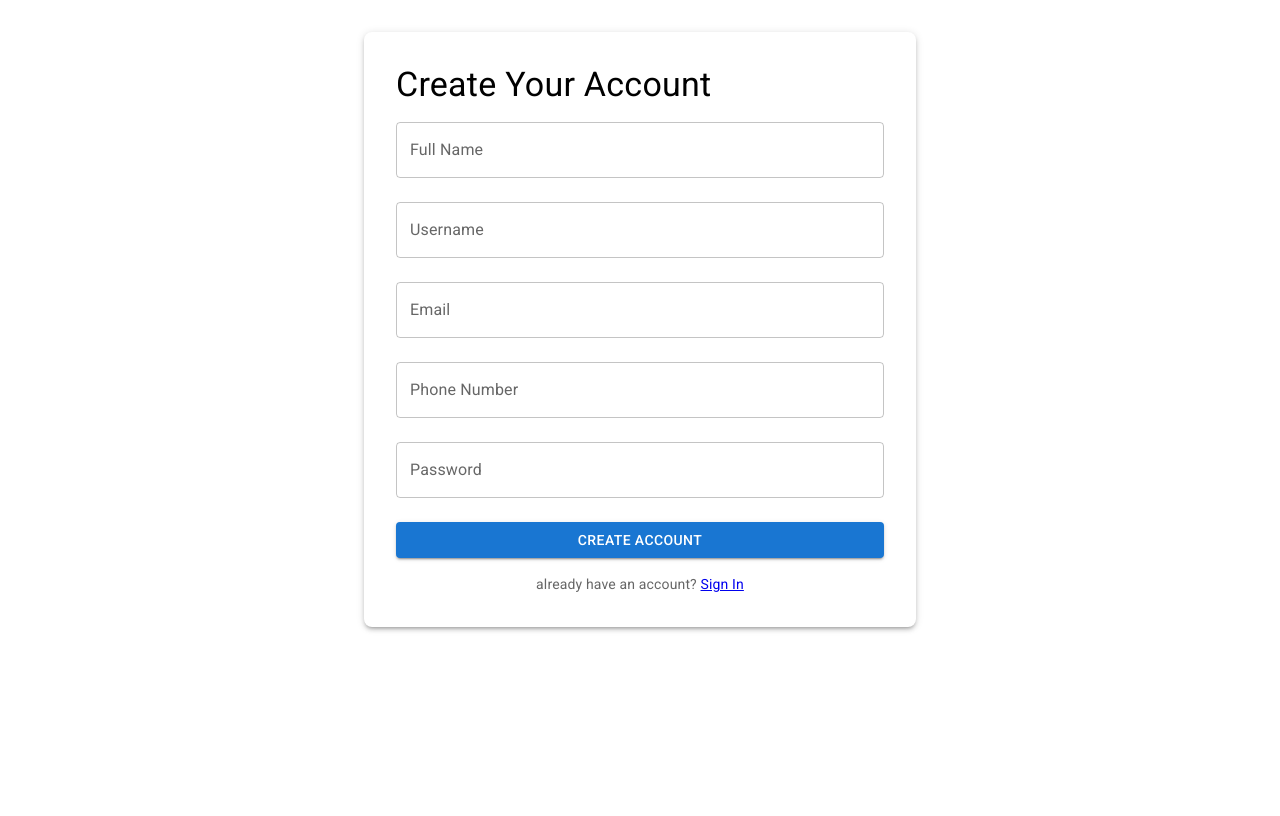
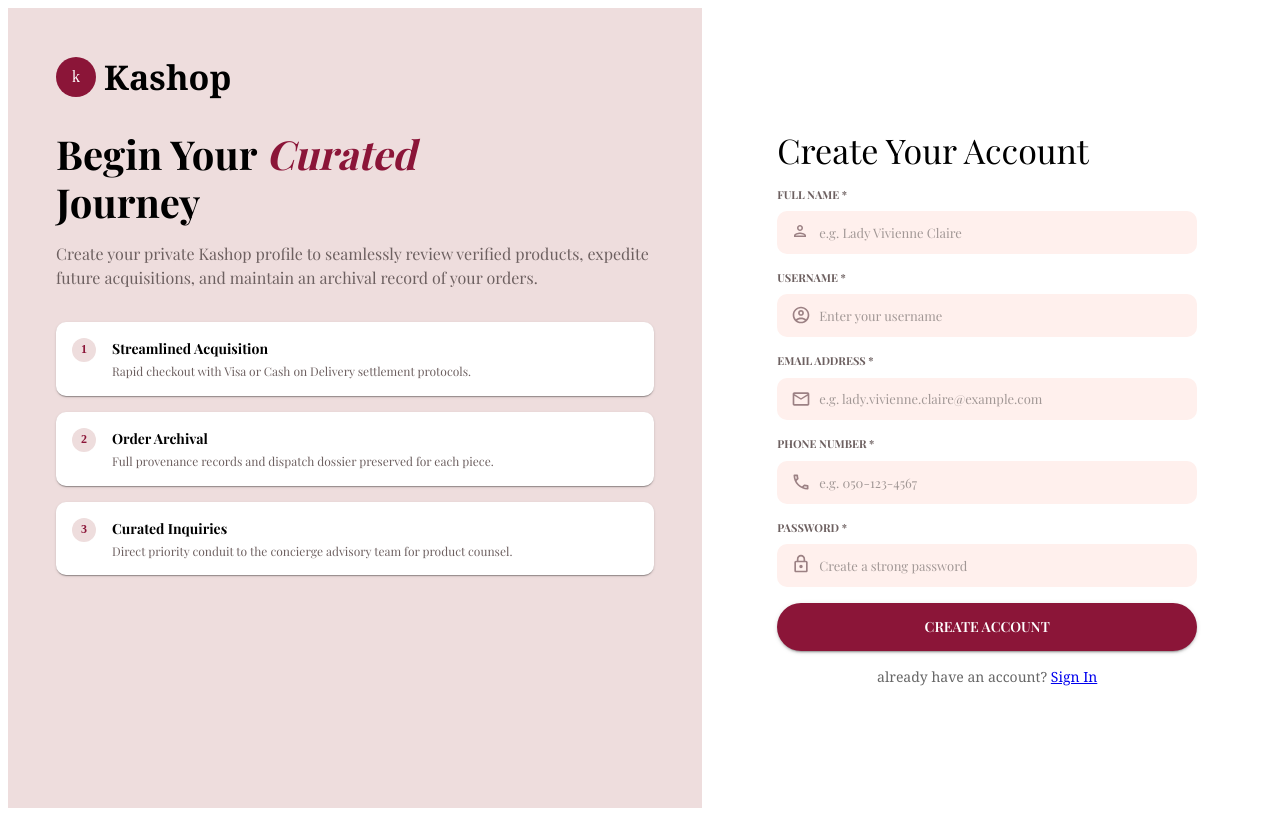
Before and after one commit to SojoodAsfour/kshop, a React (Vite) app: page /register in a window 1280 px wide. Built offline with nearby package versions, Linux system fonts and the light colour scheme.

Commit message:
edit register page

```diff
--- a/package.json
+++ b/package.json
@@ -12,6 +12,7 @@
   "dependencies": {
     "@emotion/react": "^11.14.0",
     "@emotion/styled": "^11.14.1",
+    "@fontsource/playfair-display": "^5.3.0",
     "@fontsource/roboto": "^5.3.0",
     "@hookform/resolvers": "^5.9.1",
     "@mui/icons-material": "^9.5.0",
--- /dev/null
+++ b/src/components/ui/CustomButton.jsx
@@ -0,0 +1,26 @@
+import Button from '@mui/material/Button';
+
+export default function CustomButton({
+  children,
+  type = "button",
+  color = "primary",
+  variant = "contained",
+  fullWidth = true,
+  disabled = false,
+  onClick,
+  sx = {},
+}) {
+  return (
+    <Button
+      type={type}
+      color={color}
+      variant={variant}
+      fullWidth={fullWidth}
+      disabled={disabled}
+      onClick={onClick}
+      sx={{borderRadius: '30px',py: 1.5, textTransform: 'uppercase',fontWeight: 600,...sx,}}
+    >
+      {children}
+    </Button>
+  );
+}
--- a/src/pages/Register/Register.jsx
+++ b/src/pages/Register/Register.jsx
@@ -5,12 +5,20 @@ import Box from '@mui/material/Box';
 import { Button, TextField } from '@mui/material';
 import { Link } from 'react-router-dom';
 import { useForm } from 'react-hook-form';
-import {yupResolver} from '@hookform/resolvers/yup';
+import { yupResolver } from '@hookform/resolvers/yup';
 import { registerSchema } from '../../validations/authSchemas';
 import { useState } from 'react';
 import axios from 'axios';
 import { useNavigate } from 'react-router-dom';
 import Alert from '@mui/material/Alert';
+import CustomButton from '../../components/ui/CustomButton';
+import PersonOutlinedIcon from '@mui/icons-material/PersonOutlined';
+import AccountCircleOutlinedIcon from '@mui/icons-material/AccountCircleOutlined';
+import EmailOutlinedIcon from '@mui/icons-material/EmailOutlined';
+import PhoneOutlinedIcon from '@mui/icons-material/PhoneOutlined';
+import LockOutlinedIcon from '@mui/icons-material/LockOutlined';
+
+
 
 export default function Register() {
   const navigate = useNavigate();
@@ -18,51 +26,254 @@ export default function Register() {
   const [serverError, setServerError] = useState(null);
   const [success, setSuccess] = useState(false);
 
-  const { register, handleSubmit, formState: { errors,isSubmitting } } = useForm({
+  const { register, handleSubmit, formState: { errors, isSubmitting } } = useForm({
     resolver: yupResolver(registerSchema),
     mode: "onBlur"
   })
 
   const onsubmit = async (data) => {
-    try{
+    try {
       const response = await axios.post("https://knowledgeshop.runasp.net/api/auth/Account/Register", data);
       setSuccess(true);
       navigate("/login");
 
-    }catch(err){
+    } catch (err) {
       console.error(err.response);
       setServerError("An error occurred while registering. Please try again.");
     }
   }
 
+  const benefits = [
+    {
+      id: 1,
+      title: "Streamlined Acquisition",
+      description: "Rapid checkout with Visa or Cash on Delivery settlement protocols."
+    },
+    {
+      id: 2,
+      title: "Order Archival",
+      description: "Full provenance records and dispatch dossier preserved for each piece."
+    },
+    {
+      id: 3,
+      title: "Curated Inquiries",
+      description: "Direct priority conduit to the concierge advisory team for product counsel."
+    }
+  ];
+
+  const inputStyle = {
+    '& .MuiOutlinedInput-root': {
+      bgcolor: '#FFF0ED',
+      borderRadius: '10px',
+
+      '& fieldset': {
+        borderColor: 'transparent'
+      },
+
+      '&:hover fieldset': {
+        borderColor: '#D8B5BB'
+      },
+
+      '&.Mui-focused fieldset': {
+        borderColor: 'primary.main'
+      }
+    },
+
+    '& .MuiInputBase-input': {
+      fontSize: '13px',
+      py: 1.5
+    },
+
+    '& .MuiFormHelperText-root': {
+      marginLeft: 0
+    },
+    '& .MuiOutlinedInput-input': {
+      paddingLeft: '42px'
+    }
+  };
+
   return (
-    <Container maxWidth="sm">
-      <Box sx={{bgcolor: 'white', p: 4,boxShadow: 3, borderRadius: 2, mt: 4}}>
-        <Typography variant="h4" component={"h1"}>
-          Create Your Account
-        </Typography>
-        {serverError? <Alert severity="error" sx={{mt: 2}}>{serverError}</Alert> : null}
-        <Box component={"form"} onSubmit={handleSubmit(onsubmit)}>
+    <Box sx={{ display: 'flex', minHeight: '100vh', flexDirection: { xs: 'column', md: 'row' } }}>
 
-          <TextField label="Full Name" fullWidth margin='normal' {...register('fullName')}
-          error={errors.fullName} helperText={errors.fullName?.message}></TextField>
-          <TextField label="Username" fullWidth margin='normal' {...register('userName')}
-          error={errors.userName} helperText={errors.userName?.message}></TextField>
-          <TextField label="Email" fullWidth margin='normal' {...register('email')}
-          error={errors.email} helperText={errors.email?.message}></TextField>
-          <TextField label="Phone Number" fullWidth margin='normal' {...register('phoneNumber')}
-          error={errors.phoneNumber} helperText={errors.phoneNumber?.message}></TextField>
-          <TextField label="Password" fullWidth margin='normal' {...register('password')}
-          error={errors.password} helperText={errors.password?.message}></TextField>
-          <Button type="submit" variant="contained" color="primary" fullWidth sx={{mt: 2}}
-          disabled={isSubmitting}>
-            {isSubmitting ? "Loading..." : "Create Account"}
-          </Button>
-          <Typography variant="body2" color="textSecondary" align="center" sx={{mt: 2}}>
-            already have an account? <Link to="/login">Sign In</Link>
+      <Box sx={{ width: { xs: '100%', md: '55%' }, bgcolor: 'secondary.main', p: { xs: 3, md: 6 } }}>
+        <Box sx={{ display: "flex", alignItems: 'center', gap: 1 }}>
+          <Box sx={{ borderRadius: '50%', bgcolor: 'primary.main', color: "white", display: "flex", alignItems: 'center', justifyContent: 'center', width: '40px', height: '40px' }}>
+            k
+          </Box>
+          <Typography variant="h4" component="h1" sx={{ fontFamily: 'Georgia, serif', fontsize: { xs: '16px', md: '20px' }, fontWeight: 'bold' }}>
+            Kashop
           </Typography>
         </Box>
+
+        <Box>
+          <Typography component="h1" sx={{ fontSize: { xs: '30px', md: '40px' }, fontWeight: 'bold', mt: 4, lineHeight: 1.2 }}>
+            Begin Your{' '}
+            <Box component="span" sx={{ color: 'primary.main', fontStyle: 'italic' }}>
+              Curated
+            </Box>
+            <br />
+            Journey
+          </Typography>
+
+          <Typography sx={{ mt: 2, fontSize: { xs: '13px', md: '16px' }, lineHeight: 1.5, color: 'natural.main' }}>
+            Create your private Kashop profile to seamlessly review verified products, expedite future acquisitions, and maintain an archival record of your orders.
+          </Typography>
+
+          <Box sx={{ mt: 4 }}>
+            {benefits.map((benefit) => (
+              <Box key={benefit.id}
+                sx={{
+                  display: 'flex', alignItems: 'flex-start', mb: 2, bgcolor: 'white', p: 2, gap: 2, borderRadius: '10px',
+                  boxShadow: 1
+                }}>
+                <Box
+                  sx={{
+                    width: '24px', height: '24px', minWidth: '24px',
+                    height: '24px', color: 'primary.main', borderRadius: '50%',
+                    bgcolor: '#EEDDDD', display: 'flex', alignItems: 'center', justifyContent: 'center',
+                    fontWeight: 'bold', fontSize: '12px'
+                  }}>
+                  {benefit.id}
+                </Box>
+
+                <Box>
+                  <Typography sx={{ fontWeight: 'bold', mb: 0.5, fontSize: '14px' }}>
+                    {benefit.title}
+                  </Typography>
+
+                  <Typography sx={{ fontSize: '12px', lineHeight: 1.4, color: 'natural.main' }}>
+                    {benefit.description}
+                  </Typography>
+                </Box>
+              </Box>
+            ))}
+          </Box>
+        </Box>
       </Box>
-    </Container>
-  )
+
+      <Box sx={{ width: { xs: '100%', md: '45%' }, bgcolor: 'white', p: { xs: 3, md: 5 }, display: 'flex', justifyContent: 'center', alignItems: 'center' }}>
+        <Box sx={{ width: '100%', maxWidth: '420px' }}>
+
+          <Typography variant="h4" component="h1">
+            Create Your Account
+          </Typography>
+          {serverError ? <Alert severity="error" sx={{ mt: 2 }}>{serverError}</Alert> : null}
+
+          <Box component="form" onSubmit={handleSubmit(onsubmit)} noValidate>
+
+            <Box sx={{ mt: 2 }}>
+              <Typography sx={{ fontSize: '11px', fontWeight: 'bold', color: 'natural.main', mb: 1 }}>
+                FULL NAME *
+              </Typography>
+              <Box sx={{ position: 'relative' }}>
+                <PersonOutlinedIcon
+                  sx={{
+                    position: 'absolute',
+                    left: 14,
+                    top: 11,
+                    color: '#9C8184',
+                    fontSize: 18,
+                    zIndex: 1,
+                    pointerEvents: 'none'
+                  }} />
+                <TextField placeholder="e.g. Lady Vivienne Claire" sx={{ ...inputStyle, width: '100%' }} size="small" {...register('fullName')}
+                  error={errors.fullName} helperText={errors.fullName?.message}></TextField>
+              </Box>
+            </Box>
+            <Box sx={{ mt: 2 }}>
+              <Typography sx={{ fontSize: '11px', fontWeight: 'bold', color: 'natural.main', mb: 1 }}>
+                USERNAME *
+              </Typography>
+              <Box sx={{ position: "relative" }}>
+                <AccountCircleOutlinedIcon
+                  sx={{
+                    position: 'absolute',
+                    left: 14,
+                    top: 11,
+                    color: '#9C8184',
+                    fontSize: 20,
+                    zIndex: 2,
+                    pointerEvents: 'none'
+                  }}
+                />
+                <TextField placeholder="Enter your username" sx={{ ...inputStyle, width: '100%' }} size="small" {...register('userName')}
+                  error={errors.userName} helperText={errors.userName?.message}></TextField>
+              </Box>
+            </Box>
+            <Box sx={{ mt: 2 }}>
+              <Typography sx={{ fontSize: '11px', fontWeight: 'bold', color: 'natural.main', mb: 1 }}>
+                EMAIL ADDRESS *
+              </Typography>
+              <Box sx={{ position: "relative" }}>
+                <EmailOutlinedIcon
+                  sx={{
+                    position: 'absolute',
+                    left: 14,
+                    top: 11,
+                    color: '#9C8184',
+                    fontSize: 20,
+                    zIndex: 2,
+                    pointerEvents: 'none'
+                  }}
+                />
+                <TextField placeholder="e.g. lady.vivienne.claire@example.com" sx={{ ...inputStyle, width: '100%' }} size="small" {...register('email')}
+                  error={errors.email} helperText={errors.email?.message}></TextField>
+              </Box>
+            </Box>
+            <Box sx={{ mt: 2 }}>
+              <Typography sx={{ fontSize: '11px', fontWeight: 'bold', color: 'natural.main', mb: 1 }}>
+                PHONE NUMBER *
+              </Typography>
+              <Box sx={{ position: 'relative' }}>
+                <PhoneOutlinedIcon
+                  sx={{
+                    position: 'absolute',
+                    left: 14,
+                    top: 11,
+                    color: '#9C8184',
+                    fontSize: 20,
+                    zIndex: 2,
+                    pointerEvents: 'none'
+                  }}
+                />
+                <TextField placeholder="e.g. 050-123-4567" sx={{ ...inputStyle, width: '100%' }} size="small" {...register('phoneNumber')}
+                  error={errors.phoneNumber} helperText={errors.phoneNumber?.message}></TextField>
+              </Box>
+            </Box>
+            <Box sx={{ mt: 2 }}>
+              <Typography sx={{ fontSize: '11px', fontWeight: 'bold', color: 'natural.main', mb: 1 }}>
+                PASSWORD *
+              </Typography>
+              <Box sx={{ position: 'relative' }}>
+                <LockOutlinedIcon
+                  sx={{
+                    position: 'absolute',
+                    left: 14,
+                    top: 10,
+                    color: '#9C8184',
+                    fontSize: 20,
+                    zIndex: 2,
+                    pointerEvents: 'none'
+                  }}
+                />
+                <TextField placeholder="Create a strong password" sx={{ ...inputStyle, width: '100%' }} size="small" {...register('password')}
+                  error={errors.password} helperText={errors.password?.message} type='password'></TextField>
+              </Box>
+            </Box>
+
+            <CustomButton type="submit" fullWidth sx={{ mt: 2 }} disabled={isSubmitting}>
+              {isSubmitting ? "Loading..." : "Create Account"}
+            </CustomButton>
+
+            <Typography variant="body2" color="textSecondary" align="center" sx={{ mt: 2, fontFamily: 'Georgia, serif' }}>
+              already have an account? <Link to="/login">Sign In</Link>
+            </Typography>
+
+          </Box>
+
+        </Box>
+      </Box>
+
+    </Box>
+  );
 }
--- /dev/null
+++ b/src/theme.js
@@ -0,0 +1,26 @@
+import { createTheme } from '@mui/material/styles';
+
+import '@fontsource/playfair-display/400.css';
+import '@fontsource/playfair-display/500.css';
+import '@fontsource/playfair-display/600.css';
+import '@fontsource/playfair-display/700.css';
+
+const theme = createTheme({
+  palette: {
+    primary: {
+      main: '#8B1538',
+    },
+    secondary: {
+      main: '#EEDDDD',
+    },
+    natural:{
+        main: '#6d6060',
+    }
+  },
+
+  typography: {
+    fontFamily: '"Playfair Display", serif',
+  },
+});
+
+export default theme;
```
Also changed, not shown: src/App.jsx (+6 -2 lines), 1 other file (tests, documents, lock files or other folders).
